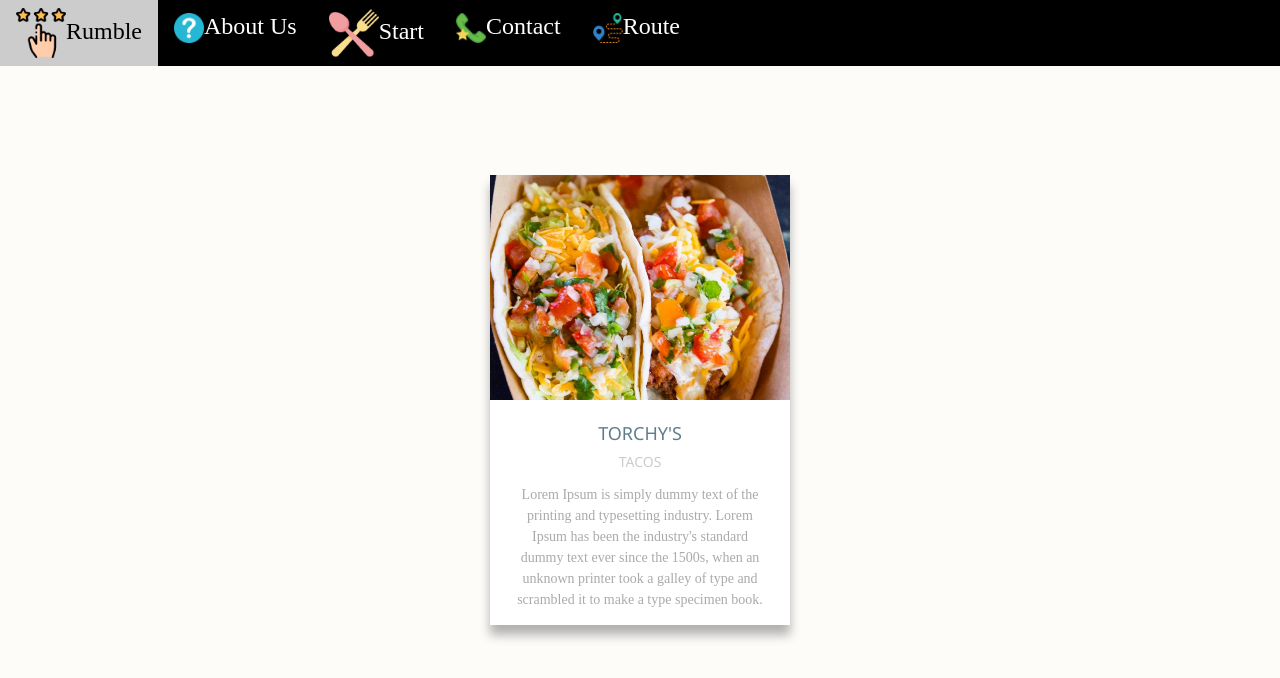
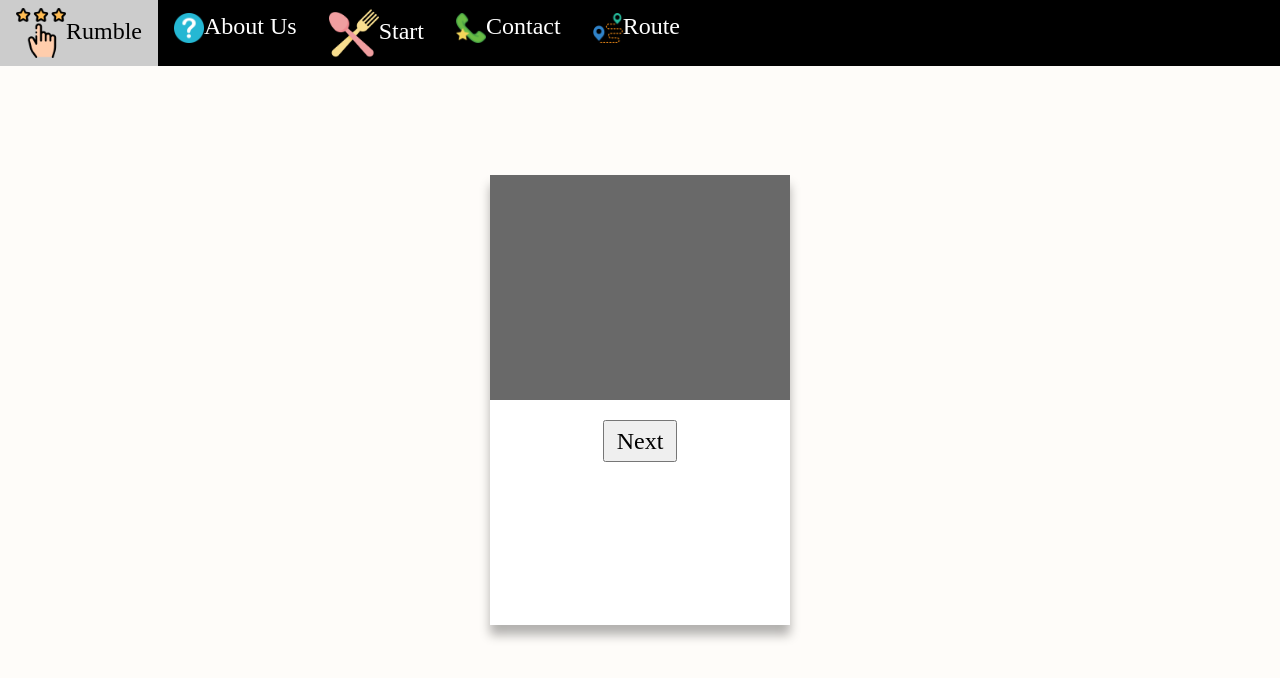
Before and after one commit to lilyn389/rumble-app, a website: page start.html in a window 1280 px wide. Drawn offline with nearby package versions, Linux system fonts and the light colour scheme; some packages are replaced by stand-ins of ours.

Commit message:
Final Updates

```diff
--- a/start.html
+++ b/start.html
@@ -44,15 +44,16 @@
 </nav>
 
    <div class="profile">
-        <img src="torchystacos.jpg" alt="">
+        <body onload="readFile();">
+        <script type="text/javascript" src="jquery-3.4.1.min.js"></script>
+        <script type="text/javascript" src="main.js"></script>
+        <div id="output"></div>
         <div class="details">
-            <h2>Torchy's<br><span>Tacos</span></h2>
-            <p>Lorem Ipsum is simply dummy text of the printing and typesetting industry.
-                Lorem Ipsum has been the industry's standard dummy text ever since the 1500s,
-                when an unknown printer took a galley of type and scrambled it to make a type specimen book.</p>
+            <div id="input"></div>
+            <input type="button" id='script' name="scriptbutton" value=" Next " onclick="goPython()">
+
         </div>
+        </body>
     </div>
-    <script src="main.js"></script>
-
 </body>
 </html>
```
